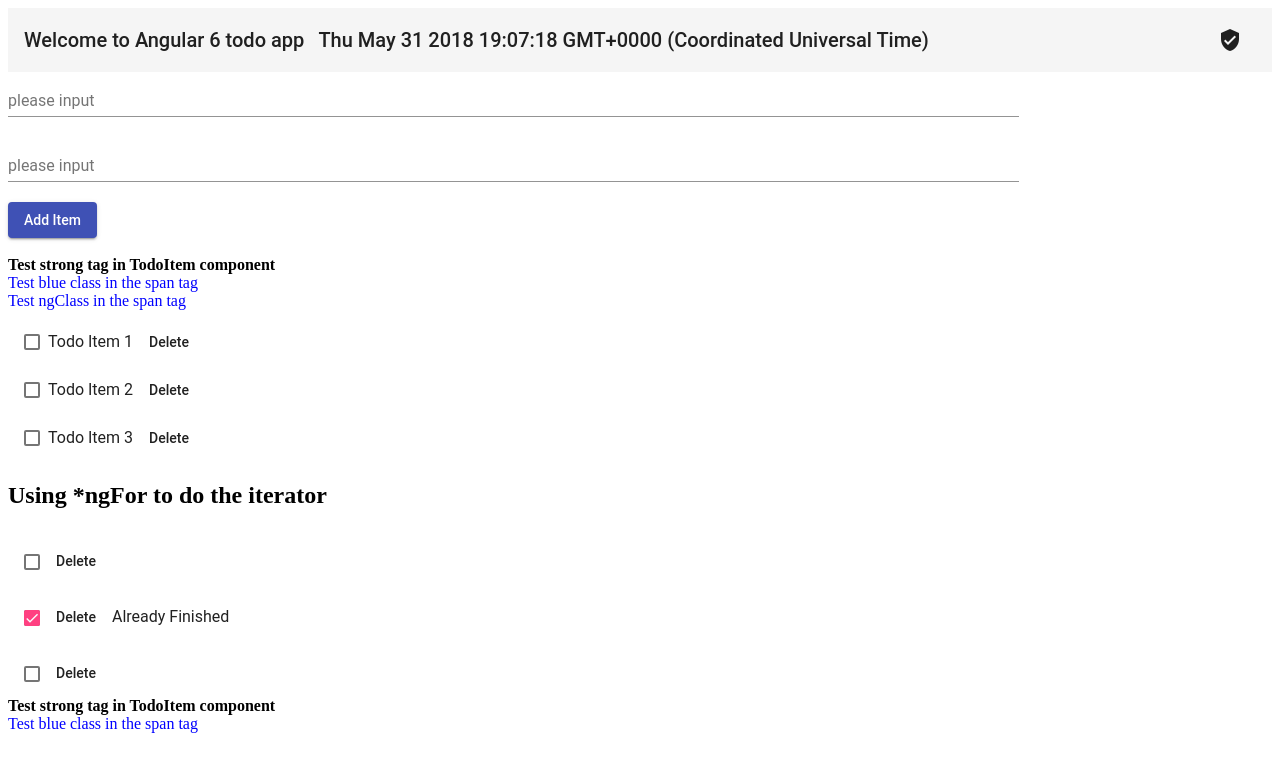
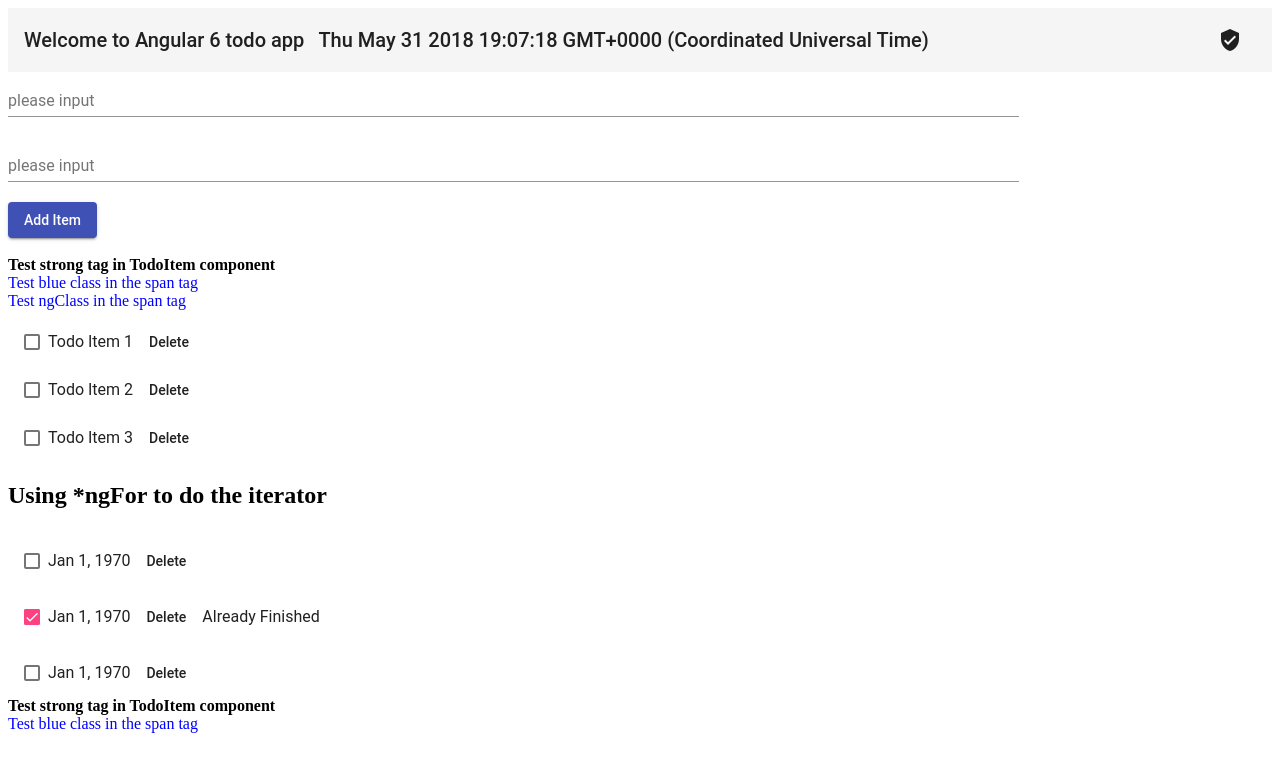
Before and after one commit to sawyerbutton/Angular6_ReLearning, an Angular app: page / in a window 1280 px wide. Shown: the top 772 px of the page. Built offline with nearby package versions, Linux system fonts and the light colour scheme.

Commit message:
added a date pipe as begineer of pipe

```diff
--- a/src/app/todo-items/todo-items.component.html
+++ b/src/app/todo-items/todo-items.component.html
@@ -15,14 +15,15 @@
 <!--use these parameters, you can easily modified your *ngFor structure-->
 
   <!--five parameters in *ngFor-->
-<!--<mat-list *ngFor="let item of getTodoList();let recordIndex = index;let firstRecord = first;let lastRecotd = last; let evenRecord = even; let oddRecord = odd">-->
+<!--<mat-list *ngFor="let item of getTodoList();let recordIndex = index;let firstRecord = first;let lastRecord = last; let evenRecord = even; let oddRecord = odd">-->
   <!--item still belongs to items which need to use at least one way binding{{}}-->
   <!--use *ngIf to do the decide the span label will be created or not-->
   <!--use json as parameter , the property's name/key is our adding class, property's value is a boolean value to decide whether our style class will be add or not-->
   <!--example:[ngClass]="{'classA': true, 'classB': false}"-->
   <!--<mat-list-item ><mat-checkbox [checked]="item.done" id="item.id" [ngClass]="{'done':item.done,'text-danger':firstRecord, 'text-warning': lastRecotd, 'bg-info': evenRecord, 'bg-success': oddRecord}" (click)="itemClick(item)">{{recordIndex}}.{{item.value}}</mat-checkbox><a mat-button (click)="deleteItem(item)">Delete</a><span *ngIf="item.done">Already Finished</span></mat-list-item>-->
   <mat-list *ngFor="let item of getTodoList()">
-    <mat-list-item><mat-checkbox [checked]="item.done" id="item.id" (click)="itemClick(item)"></mat-checkbox><a mat-button (click)="deleteItem(item)">Delete</a><span *ngIf="item.done">Already Finished</span></mat-list-item>
+    <!--{{item.id | date}} date is a pipe for transfer item.id a new Date() to a reasonable value-->
+    <mat-list-item><mat-checkbox [checked]="item.done" id="item.id" (click)="itemClick(item)">{{item.id | date}}</mat-checkbox><a mat-button (click)="deleteItem(item)">Delete</a><span *ngIf="item.done">Already Finished</span></mat-list-item>
 </mat-list>
 
 <div>
```
